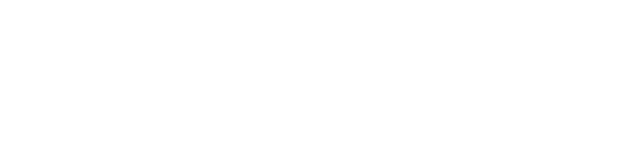
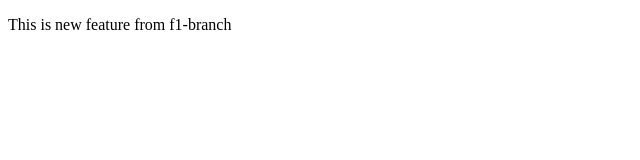
Before and after one commit to welcomepk/git-tut, a plain HTML site: page index.html in a window 1280 px wide. Shown: the whole page, without its empty margins (0-640 px from the left). Drawn offline with Linux system fonts and the light colour scheme.

Commit message:
added new feature

```diff
--- a/index.html
+++ b/index.html
@@ -8,7 +8,7 @@
 </head>
 
 <body>
-
+    <p>This is new feature from f1-branch</p>
 </body>
 
 </html>
```
